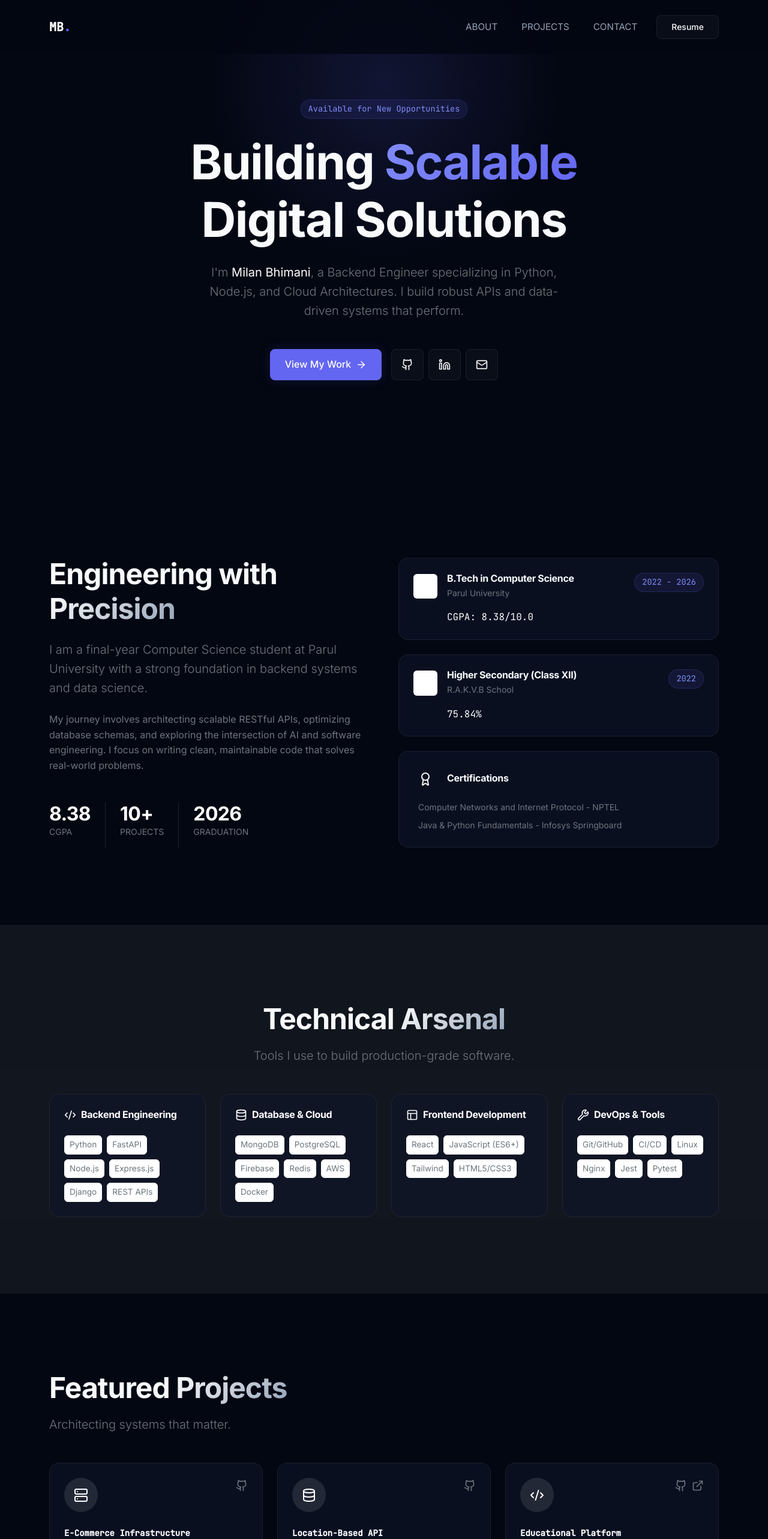
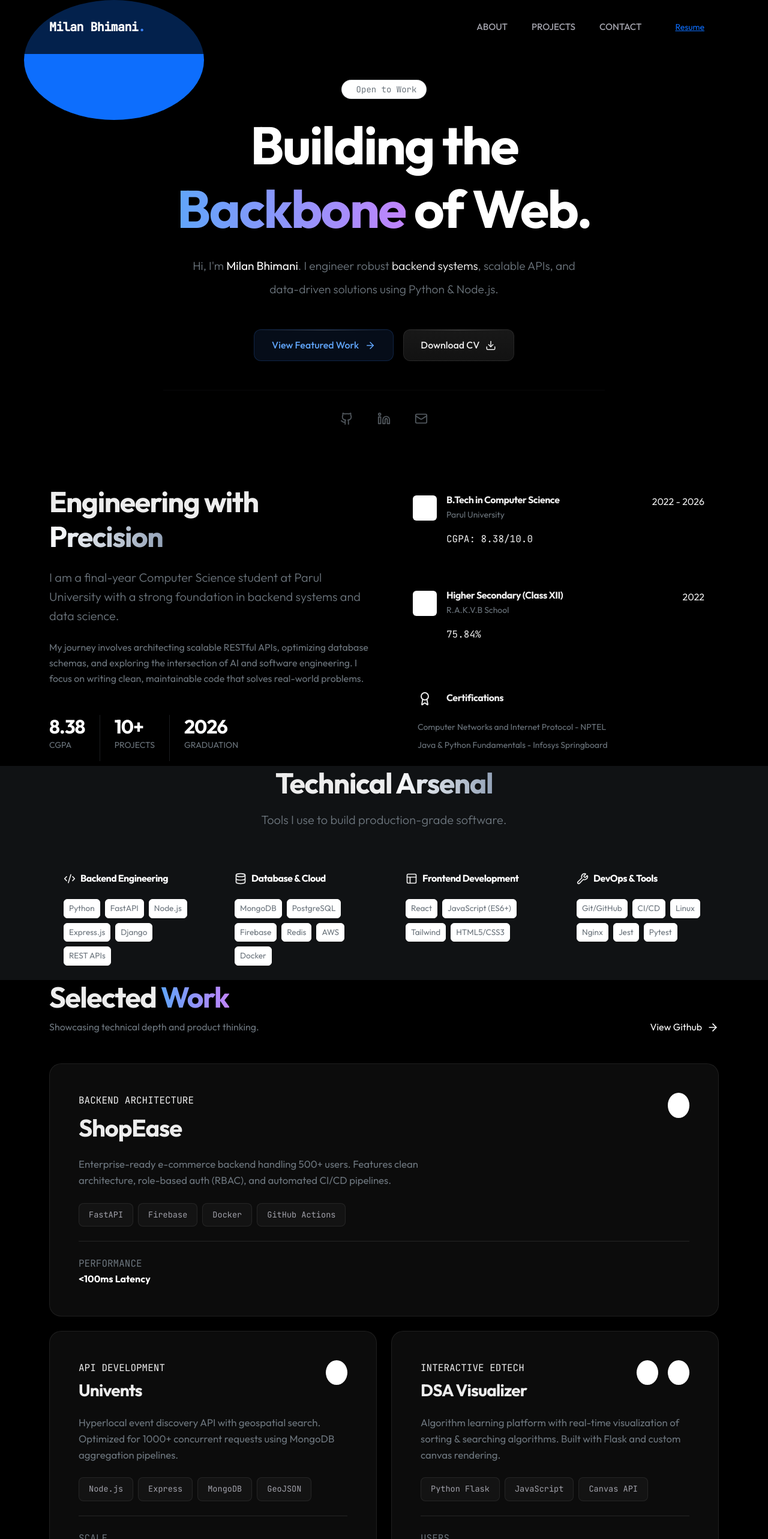
Before and after one commit to Milan-Bhimani/Portfolio, a React (Vite) app: page / in a window 1280 px wide. Shown: the top 2566 px of the page at 60% size. Built offline with nearby package versions, Linux system fonts and the light colour scheme.

Commit message:
applied some ui chagnes

```diff
--- a/src/components/Hero.jsx
+++ b/src/components/Hero.jsx
@@ -1,51 +1,69 @@
 import React from 'react';
 import { Container, Row, Col } from 'react-bootstrap';
 import { motion } from 'framer-motion';
-import { ArrowRight, Github, Linkedin, Mail } from 'lucide-react';
+import { ArrowRight, Github, Linkedin, Mail, Download } from 'lucide-react';
 
 const Hero = () => {
   return (
-    <section className="min-vh-100 d-flex align-items-center position-relative overflow-hidden">
-      {/* Background Ambient Glow */}
-      <div className="bg-glow-top" />
+    <section className="min-vh-100 d-flex align-items-center position-relative overflow-hidden pt-5">
+      {/* Dynamic Background Elements */}
+      <div className="position-absolute top-0 start-50 translate-middle-x w-100 h-100" style={{ maxWidth: '1200px', pointerEvents: 'none' }}>
+        <div className="position-absolute top-20 start-10 w-25 h-25 bg-primary opacity-10 blur-3xl rounded-circle animate-float" />
+        <div className="position-absolute bottom-20 end-10 w-25 h-25 bg-purple opacity-10 blur-3xl rounded-circle animate-float delay-1" />
+      </div>
 
       <Container className="position-relative z-1">
         <Row className="align-items-center">
           <Col lg={8} className="mx-auto text-center">
+
             <motion.div
-              initial={{ opacity: 0, y: 20 }}
+              initial={{ opacity: 0, y: 30 }}
               animate={{ opacity: 1, y: 0 }}
-              transition={{ duration: 0.6 }}
+              transition={{ duration: 0.8, ease: [0.16, 1, 0.3, 1] }}
             >
-              <span className="badge-modern mb-4 d-inline-block">
-                Available for New Opportunities
-              </span>
+              <div className="d-inline-flex align-items-center gap-2 px-3 py-1 rounded-pill border border-secondary border-opacity-25 bg-white bg-opacity-5 mb-4">
+                <span className="w-2 h-2 rounded-circle bg-success"></span>
+                <span className="small font-mono text-secondary">Open to Work</span>
+              </div>
 
-              <h1 className="display-1 fw-bold mb-4 tracking-tight">
-                Building <span className="text-accent-gradient">Scalable</span> <br />
-                Digital Solutions
+              <h1 className="display-1 fw-bold mb-4 tracking-tight text-white" style={{ fontSize: 'clamp(3.5rem, 8vw, 5.5rem)' }}>
+                Building the <br />
+                <span className="text-gradient-accent">Backbone</span> of Web.
               </h1>
 
-              <p className="lead text-secondary mb-5 mx-auto" style={{ maxWidth: '600px' }}>
-                I'm <strong className="text-white">Milan Bhimani</strong>, a Backend Engineer specializing in Python, Node.js, and Cloud Architectures. I build robust APIs and data-driven systems that perform.
+              <p className="lead text-secondary mb-5 mx-auto lh-lg" style={{ maxWidth: '650px', fontSize: '1.2rem' }}>
+                Hi, I'm <strong className="text-white">Milan Bhimani</strong>.
+                I engineer robust <span className="text-white">backend systems</span>,
+                scalable APIs, and data-driven solutions using Python & Node.js.
               </p>
 
-              <div className="d-flex justify-content-center gap-3">
+              <div className="d-flex flex-wrap justify-content-center gap-3">
                 <motion.a
                   href="#projects"
-                  className="btn-modern btn-primary-glow"
-                  whileHover={{ scale: 1.05 }}
-                  whileTap={{ scale: 0.95 }}
+                  className="btn-premium btn-glow text-decoration-none"
+                  whileHover={{ scale: 1.02 }}
+                  whileTap={{ scale: 0.98 }}
                 >
-                  View My Work <ArrowRight size={18} />
+                  View Featured Work <ArrowRight size={18} />
                 </motion.a>
 
-                <div className="d-flex gap-2">
-                  <SocialLink href="https://github.com/Milan-Bhimani" icon={<Github size={20} />} />
-                  <SocialLink href="https://linkedin.com/in/bhimani-milan-h" icon={<Linkedin size={20} />} />
-                  <SocialLink href="mailto:milanhbhimani@gmail.com" icon={<Mail size={20} />} />
-                </div>
+                <motion.a
+                  href="/resume/Milan_Resume.pdf"
+                  target="_blank"
+                  className="btn-premium text-decoration-none"
+                  whileHover={{ scale: 1.02 }}
+                  whileTap={{ scale: 0.98 }}
+                >
+                  Download CV <Download size={18} />
+                </motion.a>
               </div>
+
+              <div className="mt-5 pt-4 border-top border-secondary border-opacity-10 d-flex justify-content-center gap-4 opacity-75">
+                <SocialLink href="https://github.com/Milan-Bhimani" icon={<Github size={22} />} />
+                <SocialLink href="https://linkedin.com/in/bhimani-milan-h" icon={<Linkedin size={22} />} />
+                <SocialLink href="mailto:milanhbhimani@gmail.com" icon={<Mail size={22} />} />
+              </div>
+
             </motion.div>
           </Col>
         </Row>
@@ -55,15 +73,15 @@ const Hero = () => {
 };
 
 const SocialLink = ({ href, icon }) => (
-  <motion.a
+  <a
     href={href}
     target="_blank"
     rel="noopener noreferrer"
-    className="btn-modern px-3"
-    whileHover={{ y: -3, color: 'white', borderColor: 'rgba(255,255,255,0.2)' }}
+    className="text-secondary hover-text-white transition-colors p-2"
+    style={{ transition: 'color 0.2s' }}
   >
     {icon}
-  </motion.a>
+  </a>
 );
 
 export default Hero;
--- a/src/components/Layout.jsx
+++ b/src/components/Layout.jsx
@@ -27,8 +27,8 @@ const Layout = ({ children }) => {
         }}
       >
         <Container>
-          <Navbar.Brand href="#" className="fw-bold font-mono text-white">
-            MB<span style={{ color: 'var(--accent-primary)' }}>.</span>
+          <Navbar.Brand href="#" className="fw-bold font-mono text-white tracking-tight">
+            Milan Bhimani<span style={{ color: 'var(--accent-primary)' }}>.</span>
           </Navbar.Brand>
 
           <Navbar.Toggle aria-controls="basic-navbar-nav" />
--- a/src/components/Projects.jsx
+++ b/src/components/Projects.jsx
@@ -1,59 +1,64 @@
 import React from 'react';
 import { Container, Row, Col } from 'react-bootstrap';
 import { motion } from 'framer-motion';
-import { ExternalLink, Github, Database, Server, Code2 } from 'lucide-react';
+import { Github, ExternalLink, Server, Database, Code2, ArrowUpRight } from 'lucide-react';
 
 const Projects = () => {
   const projects = [
     {
       title: "ShopEase",
-      category: "E-Commerce Infrastructure",
-      description: "A high-performance backend platform featuring clean architecture, achieving 99.9% uptime and sub-100ms response times.",
-      tech: ["FastAPI", "Firebase", "Docker", "Redis"],
-      stats: ["99.9% Uptime", "<100ms Latency"],
-      githubLink: "https://github.com/Milan-Bhimani/ShopEase",
-      liveLink: "#",
-      icon: <Server size={24} className="text-white" />
+      category: "Backend Architecture",
+      description: "Enterprise-ready e-commerce backend handling 500+ users. Features clean architecture, role-based auth (RBAC), and automated CI/CD pipelines.",
+      stack: ["FastAPI", "Firebase", "Docker", "GitHub Actions"],
+      stats: { label: "Performance", value: "<100ms Latency" },
+      links: {
+        github: "https://github.com/Milan-Bhimani/ShopEase",
+        live: "#"
+      },
+      featured: true
     },
     {
       title: "Univents",
-      category: "Location-Based API",
-      description: "Hyperlocal event discovery API handling 1k+ concurrent requests. Features geospatial indexing and advanced aggregation pipelines.",
-      tech: ["Node.js", "MongoDB", "Express", "GeoJSON"],
-      stats: ["1k+ RPS", "85% Coverage"],
-      githubLink: "https://github.com/Milan-Bhimani/Univents",
-      liveLink: "#",
-      icon: <Database size={24} className="text-white" />
+      category: "API Development",
+      description: "Hyperlocal event discovery API with geospatial search. Optimized for 1000+ concurrent requests using MongoDB aggregation pipelines.",
+      stack: ["Node.js", "Express", "MongoDB", "GeoJSON"],
+      stats: { label: "Scale", value: "1k+ RPS" },
+      links: {
+        github: "https://github.com/Milan-Bhimani/Univents",
+        live: "#"
+      },
+      featured: false
     },
     {
       title: "DSA Visualizer",
-      category: "Educational Platform",
-      description: "Interactive algorithm learning platform visualizing sorting & searching algorithms with real-time execution control.",
-      tech: ["Flask", "JavaScript", "Canvas API"],
-      stats: ["500+ Students", "Interactive UI"],
-      githubLink: "https://github.com/Milan-Bhimani/DSA-Visualizer",
-      liveLink: "https://dsa-visualizer-git-main-milans-projects-22ba0caf.vercel.app/",
-      icon: <Code2 size={24} className="text-white" />
+      category: "Interactive EdTech",
+      description: "Algorithm learning platform with real-time visualization of sorting & searching algorithms. Built with Flask and custom canvas rendering.",
+      stack: ["Python Flask", "JavaScript", "Canvas API"],
+      stats: { label: "Users", value: "500+ Students" },
+      links: {
+        github: "https://github.com/Milan-Bhimani/DSA-Visualizer",
+        live: "https://dsa-visualizer-git-main-milans-projects-22ba0caf.vercel.app/"
+      },
+      featured: false
     }
   ];
 
   return (
     <section id="projects" className="section-padding position-relative">
       <Container>
-        <div className="mb-5">
-          <motion.div
-            initial={{ opacity: 0, y: 20 }}
-            whileInView={{ opacity: 1, y: 0 }}
-            viewport={{ once: true }}
-          >
-            <h2 className="display-5 fw-bold mb-3">Featured <span className="text-gradient">Projects</span></h2>
-            <p className="text-secondary lead">Architecting systems that matter.</p>
-          </motion.div>
+        <div className="d-flex flex-column flex-md-row justify-content-between align-items-end mb-5">
+          <div>
+            <h2 className="display-5 fw-bold mb-2">Selected <span className="text-gradient-accent">Work</span></h2>
+            <p className="text-secondary mb-0">Showcasing technical depth and product thinking.</p>
+          </div>
+          <a href="https://github.com/Milan-Bhimani" target="_blank" className="btn-link text-decoration-none text-white d-flex align-items-center gap-2 mt-3 mt-md-0 group">
+            View Github <ArrowRight size={18} className="transition-transform group-hover-translate-x" />
+          </a>
         </div>
 
         <Row className="g-4">
           {projects.map((project, index) => (
-            <Col lg={4} md={6} key={index}>
+            <Col lg={project.featured ? 12 : 6} key={index}>
               <ProjectCard project={project} index={index} />
             </Col>
           ))}
@@ -71,53 +76,64 @@ const ProjectCard = ({ project, index }) => (
     transition={{ delay: index * 0.1 }}
     className="h-100"
   >
-    <div className="glass-card p-4 h-100 d-flex flex-column position-relative overflow-hidden group">
-      {/* Hover Gradient Effect */}
-      <div className="position-absolute top-0 start-0 w-100 h-100 bg-gradient-to-br from-indigo-500/10 to-transparent opacity-0 group-hover:opacity-100 transition-opacity duration-500" />
+    <div className="glass-panel p-4 p-md-5 h-100 d-flex flex-column position-relative overflow-hidden group">
 
-      <div className="d-flex justify-content-between align-items-start mb-4 position-relative z-1">
-        <div className="p-3 rounded-circle bg-white bg-opacity-10 backdrop-blur-sm">
-          {project.icon}
+      <div className="d-flex justify-content-between align-items-start mb-4">
+        <div>
+          <span className="font-mono text-xs text-accent-primary tracking-wider text-uppercase mb-2 d-block">
+            {project.category}
+          </span>
+          <h3 className={`fw-bold mb-0 ${project.featured ? 'display-6' : 'h3'}`}>
+            {project.title}
+          </h3>
         </div>
-        <div className="d-flex gap-2">
-          <a href={project.githubLink} className="text-secondary hover-text-white transition-colors">
+
+        <div className="d-flex gap-3">
+          <a href={project.links.github} className="p-2 rounded-circle bg-white bg-opacity-5 hover-bg-opacity-10 text-white transition-colors" title="View Code">
             <Github size={20} />
           </a>
-          {project.liveLink !== "#" && (
-            <a href={project.liveLink} className="text-secondary hover-text-white transition-colors">
+          {project.links.live !== "#" && (
+            <a href={project.links.live} className="p-2 rounded-circle bg-white bg-opacity-5 hover-bg-opacity-10 text-white transition-colors" title="Live Demo">
               <ExternalLink size={20} />
             </a>
           )}
         </div>
       </div>
 
-      <div className="mb-4 position-relative z-1 flex-grow-1">
-        <span className="text-accent-primary font-mono small fw-bold mb-2 d-block">
-          {project.category}
-        </span>
-        <h3 className="h4 fw-bold mb-3">{project.title}</h3>
-        <p className="text-secondary small mb-4">
-          {project.description}
-        </p>
+      <p className="text-secondary mb-4" style={{ maxWidth: '600px', fontSize: '1.05rem' }}>
+        {project.description}
+      </p>
 
+      <div className="mt-auto">
         <div className="d-flex flex-wrap gap-2 mb-4">
-          {project.tech.map((t, i) => (
-            <span key={i} className="badge-modern text-xs">
-              {t}
+          {project.stack.map((tech, i) => (
+            <span key={i} className="skill-tag">
+              {tech}
             </span>
           ))}
         </div>
+
+        <div className="pt-4 border-top border-white border-opacity-10 d-flex align-items-center gap-3">
+          <div className="d-flex flex-column">
+            <span className="text-xs text-secondary font-mono text-uppercase">{project.stats.label}</span>
+            <span className="text-white fw-bold">{project.stats.value}</span>
+          </div>
+        </div>
       </div>
 
-      <div className="d-flex gap-3 pt-3 border-top border-white border-opacity-10 position-relative z-1">
-        {project.stats.map((stat, i) => (
-          <div key={i}>
-            <p className="font-mono text-xs text-secondary mb-0">{stat}</p>
-          </div>
-        ))}
-      </div>
     </div>
   </motion.div>
 );
 
+// Helper for hover arrow effect in the header link
+const ArrowRight = ({ className }) => (
+  <svg
+    width="20" height="20" viewBox="0 0 24 24" fill="none" stroke="currentColor" strokeWidth="2" strokeLinecap="round" strokeLinejoin="round"
+    className={className}
+  >
+    <path d="M5 12h14" />
+    <path d="m12 5 7 7-7 7" />
+  </svg>
+);
+
 export default Projects;
--- a/src/index.css
+++ b/src/index.css
@@ -1,27 +1,28 @@
-@import url('https://fonts.googleapis.com/css2?family=Inter:wght@300;400;500;600;700;800&family=JetBrains+Mono:wght@400;500&display=swap');
+@import url('https://fonts.googleapis.com/css2?family=Outfit:wght@300;400;500;600;700;800&family=JetBrains+Mono:wght@400;500&display=swap');
 
 :root {
-  /* Modern Tech Palette */
-  --bg-primary: #030712;   /* Deepest Blue/Black */
-  --bg-secondary: #0f172a; /* Slate 900 */
-  --bg-tertiary: #1e293b;  /* Slate 800 */
+  /* Ultra-Modern Dark Theme */
+  --bg-deep: #000000;
+  --bg-surface: #0a0a0a;
+  --bg-card: rgba(20, 20, 20, 0.6);
 
-  --text-primary: #f8fafc; /* Slate 50 */
-  --text-secondary: #94a3b8; /* Slate 400 */
+  --text-primary: #ededed;
+  --text-secondary: #a1a1aa;
+  --text-tertiary: #52525b;
 
-  --accent-primary: #6366f1; /* Indigo 500 */
-  --accent-glow: rgba(99, 102, 241, 0.15);
+  --accent-primary: #3b82f6; /* Electric Blue */
+  --accent-secondary: #8b5cf6; /* Violet */
+  --accent-glow: rgba(59, 130, 246, 0.5);
 
-  --border-color: rgba(148, 163, 184, 0.1);
-  --border-hover: rgba(148, 163, 184, 0.2);
+  --border-subtle: rgba(255, 255, 255, 0.08);
+  --border-highlight: rgba(255, 255, 255, 0.15);
 
-  /* Fonts */
-  --font-main: 'Inter', sans-serif;
+  --font-main: 'Outfit', sans-serif;
   --font-mono: 'JetBrains Mono', monospace;
 }
 
 body {
-  background-color: var(--bg-primary);
+  background-color: var(--bg-deep);
   color: var(--text-primary);
   font-family: var(--font-main);
   line-height: 1.6;
@@ -29,147 +30,181 @@ body {
   -webkit-font-smoothing: antialiased;
 }
 
-/* Selection Color */
-::selection {
-  background: var(--accent-primary);
-  color: white;
+/* Background Ambiance */
+.ambient-glow {
+  position: fixed;
+  top: 0;
+  left: 0;
+  width: 100vw;
+  height: 100vh;
+  background:
+    radial-gradient(circle at 15% 50%, rgba(59, 130, 246, 0.08), transparent 25%),
+    radial-gradient(circle at 85% 30%, rgba(139, 92, 246, 0.08), transparent 25%);
+  pointer-events: none;
+  z-index: -1;
 }
 
 /* Typography */
 h1, h2, h3, h4, h5, h6 {
-  letter-spacing: -0.02em;
   font-weight: 700;
+  letter-spacing: -0.03em;
   color: var(--text-primary);
 }
 
-.font-mono {
-  font-family: var(--font-mono);
-}
+.font-mono { font-family: var(--font-mono); }
+.tracking-tight { letter-spacing: -0.03em; }
+.tracking-wide { letter-spacing: 0.1em; }
 
 .text-gradient {
-  background: linear-gradient(135deg, #fff 0%, #94a3b8 100%);
+  background: linear-gradient(to right, #fff, #94a3b8);
   -webkit-background-clip: text;
   -webkit-text-fill-color: transparent;
 }
 
-.text-accent-gradient {
-  background: linear-gradient(135deg, #818cf8 0%, #6366f1 100%);
+.text-gradient-accent {
+  background: linear-gradient(to right, #60a5fa, #c084fc);
   -webkit-background-clip: text;
   -webkit-text-fill-color: transparent;
 }
 
-/* Modern Button */
-.btn-modern {
-  background: rgba(255, 255, 255, 0.03);
-  border: 1px solid var(--border-color);
+/* Premium Buttons */
+.btn-premium {
+  position: relative;
+  background: linear-gradient(180deg, rgba(30, 30, 30, 0.8), rgba(20, 20, 20, 0.9));
+  border: 1px solid var(--border-subtle);
   color: var(--text-primary);
-  padding: 0.75rem 1.5rem;
-  border-radius: 8px;
+  padding: 0.8rem 1.8rem;
+  border-radius: 12px;
   font-weight: 500;
-  transition: all 0.3s cubic-bezier(0.4, 0, 0.2, 1);
-  font-family: var(--font-main);
-  text-decoration: none;
+  transition: all 0.3s ease;
+  overflow: hidden;
   display: inline-flex;
   align-items: center;
-  gap: 0.5rem;
+  gap: 0.6rem;
+  text-decoration: none;
+  box-shadow: 0 4px 6px -1px rgba(0, 0, 0, 0.1), 0 2px 4px -1px rgba(0, 0, 0, 0.06);
 }
 
-.btn-modern:hover {
-  background: rgba(255, 255, 255, 0.08);
-  border-color: var(--text-secondary);
-  color: white;
-  transform: translateY(-2px);
-  box-shadow: 0 4px 12px rgba(0, 0, 0, 0.1);
+.btn-premium::before {
+  content: '';
+  position: absolute;
+  top: 0;
+  left: 0;
+  right: 0;
+  height: 1px;
+  background: linear-gradient(90deg, transparent, rgba(255,255,255,0.2), transparent);
 }
 
-.btn-primary-glow {
-  background: var(--accent-primary);
-  border: 1px solid var(--accent-primary);
-  color: white;
-  box-shadow: 0 0 20px var(--accent-glow);
+.btn-premium:hover {
+  border-color: var(--text-tertiary);
+  transform: translateY(-2px);
+  box-shadow: 0 10px 15px -3px rgba(0, 0, 0, 0.2);
+  color: #fff;
 }
 
-.btn-primary-glow:hover {
-  background: #4f46e5;
-  box-shadow: 0 0 30px rgba(99, 102, 241, 0.4);
+.btn-glow {
+  background: rgba(59, 130, 246, 0.1);
+  border: 1px solid rgba(59, 130, 246, 0.2);
+  color: #60a5fa;
 }
 
-/* Glass Card */
-.glass-card {
-  background: rgba(15, 23, 42, 0.6);
-  backdrop-filter: blur(12px);
-  border: 1px solid var(--border-color);
-  border-radius: 16px;
-  transition: all 0.3s ease;
+.btn-glow:hover {
+  background: rgba(59, 130, 246, 0.15);
+  border-color: rgba(59, 130, 246, 0.4);
+  box-shadow: 0 0 20px rgba(59, 130, 246, 0.2);
 }
 
-.glass-card:hover {
-  border-color: var(--border-hover);
-  transform: translateY(-2px);
-  box-shadow: 0 8px 30px rgba(0, 0, 0, 0.12);
+/* Glass Cards */
+.glass-panel {
+  background: var(--bg-card);
+  backdrop-filter: blur(16px);
+  -webkit-backdrop-filter: blur(16px);
+  border: 1px solid var(--border-subtle);
+  border-radius: 20px;
+  transition: all 0.4s cubic-bezier(0.4, 0, 0.2, 1);
 }
 
-/* Scrollbar */
-::-webkit-scrollbar {
-  width: 10px;
+.glass-panel:hover {
+  border-color: var(--border-highlight);
+  transform: translateY(-4px);
+  background: rgba(30, 30, 30, 0.7);
+  box-shadow: 0 20px 40px -12px rgba(0, 0, 0, 0.5);
 }
 
-::-webkit-scrollbar-track {
-  background: var(--bg-primary);
+/* Bento Grid Utilities */
+.bento-grid {
+  display: grid;
+  gap: 1.5rem;
 }
 
-::-webkit-scrollbar-thumb {
-  background: var(--bg-tertiary);
-  border-radius: 5px;
-  border: 2px solid var(--bg-primary);
+/* Skill Tags */
+.skill-tag {
+  background: rgba(255, 255, 255, 0.03);
+  border: 1px solid var(--border-subtle);
+  padding: 0.5rem 1rem;
+  border-radius: 8px;
+  font-size: 0.85rem;
+  color: var(--text-secondary);
+  transition: all 0.2s ease;
+  font-family: var(--font-mono);
 }
 
-::-webkit-scrollbar-thumb:hover {
-  background: var(--text-secondary);
-}
-
-/* Utilities */
-.section-padding {
-  padding: 8rem 0;
-}
-
-.badge-modern {
-  background: rgba(99, 102, 241, 0.1);
-  color: #818cf8;
-  border: 1px solid rgba(99, 102, 241, 0.2);
-  padding: 0.25rem 0.75rem;
-  border-radius: 20px;
-  font-size: 0.85rem;
-  font-family: var(--font-mono);
+.skill-tag:hover {
+  background: rgba(255, 255, 255, 0.08);
+  color: var(--text-primary);
+  border-color: var(--text-tertiary);
 }
 
 /* Navigation */
 .navbar {
-  background: rgba(3, 7, 18, 0.8) !important;
-  backdrop-filter: blur(8px);
-  border-bottom: 1px solid var(--border-color);
+  background: rgba(0, 0, 0, 0.7) !important;
+  backdrop-filter: blur(20px);
+  border-bottom: 1px solid var(--border-subtle);
   padding: 1rem 0;
 }
 
 .nav-link {
+  font-size: 0.95rem;
+  font-weight: 500;
   color: var(--text-secondary) !important;
-  font-size: 0.95rem;
-  transition: color 0.2s ease;
+  transition: color 0.2s;
 }
 
 .nav-link:hover {
-  color: white !important;
+  color: var(--text-primary) !important;
 }
 
-/* Background Gradients */
-.bg-glow-top {
-  position: absolute;
-  top: -20%;
-  left: 50%;
-  transform: translateX(-50%);
-  width: 600px;
-  height: 600px;
-  background: radial-gradient(circle, rgba(99, 102, 241, 0.15) 0%, transparent 70%);
-  pointer-events: none;
-  z-index: 0;
+/* Animations */
+@keyframes float {
+  0% { transform: translateY(0px); }
+  50% { transform: translateY(-10px); }
+  100% { transform: translateY(0px); }
 }
+
+.animate-float {
+  animation: float 6s ease-in-out infinite;
+}
+
+.delay-1 { animation-delay: 1s; }
+.delay-2 { animation-delay: 2s; }
+
+/* Custom Scrollbar */
+::-webkit-scrollbar {
+  width: 8px;
+}
+::-webkit-scrollbar-track {
+  background: var(--bg-deep);
+}
+::-webkit-scrollbar-thumb {
+  background: #333;
+  border-radius: 4px;
+}
+::-webkit-scrollbar-thumb:hover {
+  background: #555;
+}
+
+/* Selection */
+::selection {
+  background: rgba(59, 130, 246, 0.3);
+  color: #fff;
+}
```
